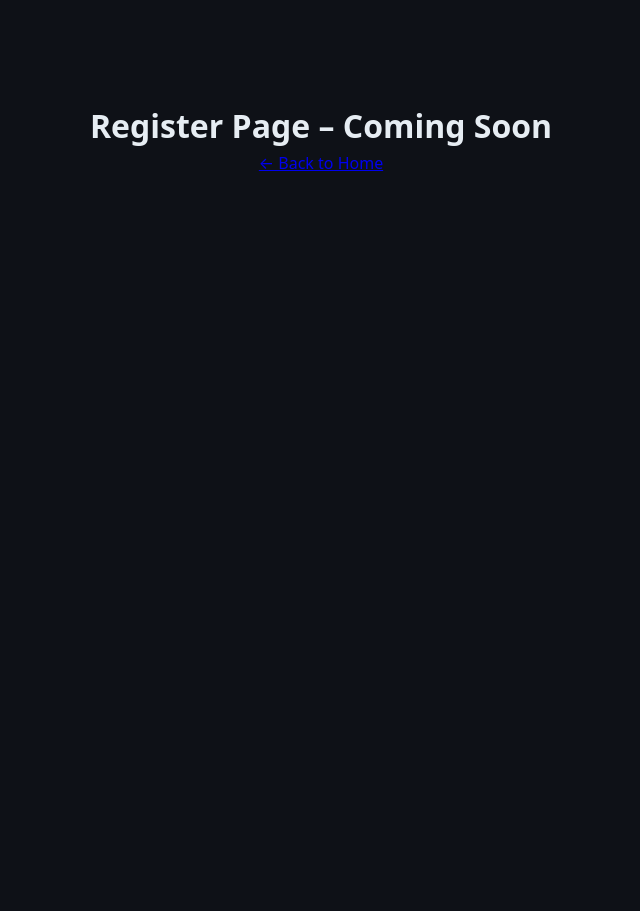
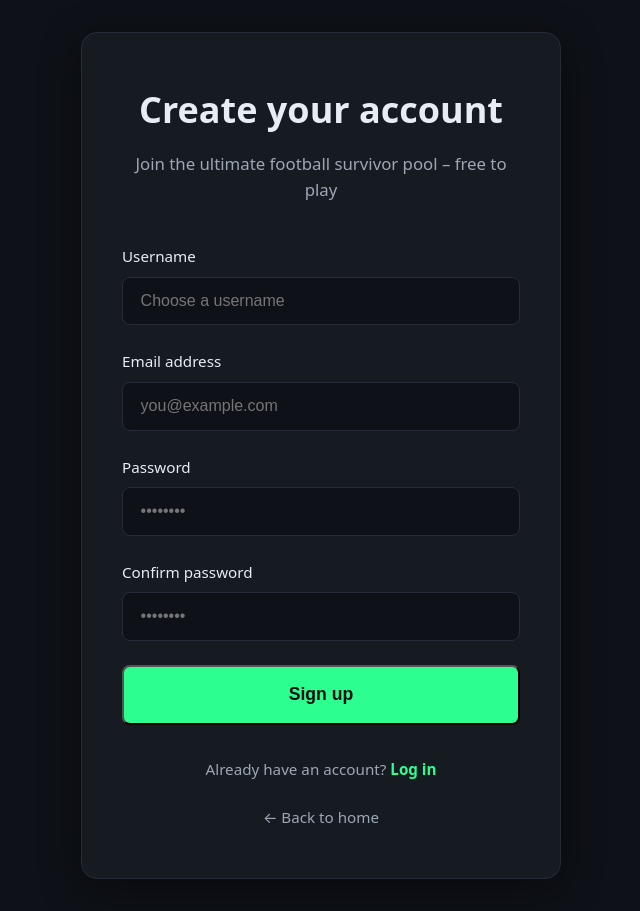
Before and after one commit to harrySavill/LastManStanding, a React (Vite) app: page /register in a window 1280 px wide. Shown: the whole page, without its empty margins (319-959 px from the left). Before the commit the page ends 800 px from the top, so only its background shows below. Built offline with nearby package versions, Linux system fonts and the light colour scheme; the HTML template or start-up script is replaced by a standard one.

Commit message:
created login and register pages

```diff
--- /dev/null
+++ b/src/pages/Login.css
@@ -0,0 +1,125 @@
+/* src/pages/Login.css */
+
+/* Full-page wrapper – same centering as Register */
+.login-page {
+  min-height: 100vh;
+  display: flex;
+  align-items: center;
+  justify-content: center;
+  background: var(--bg-dark);
+  padding: 2rem;
+}
+
+/* Main card/container – identical sizing, border, shadow, etc. */
+.login-container {
+  width: 100%;
+  max-width: 480px;
+  background: var(--bg-secondary);
+  border-radius: 16px;
+  border: 1px solid var(--border-color);
+  padding: 3rem 2.5rem;
+  box-shadow: 0 10px 40px rgba(0, 0, 0, 0.4);
+}
+
+/* Header section */
+.login-header {
+  text-align: center;
+  margin-bottom: 2.5rem;
+}
+
+.login-header h1 {
+  font-size: 2.25rem;
+  margin-bottom: 0.75rem;
+}
+
+.login-header p {
+  color: var(--text-muted);
+  font-size: 1.05rem;
+}
+
+/* Form layout – same spacing and structure */
+.login-form {
+  display: flex;
+  flex-direction: column;
+  gap: 1.5rem;
+}
+
+.form-group {
+  display: flex;
+  flex-direction: column;
+  gap: 0.5rem;
+}
+
+.form-group label {
+  font-size: 0.95rem;
+  font-weight: 500;
+  color: var(--text-primary);
+}
+
+.form-group input {
+  padding: 0.9rem 1.1rem;
+  border-radius: 8px;
+  border: 1px solid var(--border-color);
+  background: var(--bg-dark);
+  color: var(--text-primary);
+  font-size: 1rem;
+  transition: border-color 0.2s;
+}
+
+.form-group input:focus {
+  outline: none;
+  border-color: var(--accent);
+  box-shadow: 0 0 0 3px rgba(44, 255, 143, 0.15);
+}
+
+/* Forgot password link */
+.forgot-password {
+  text-align: center;
+  margin-top: -0.5rem;
+  margin-bottom: 1rem;
+}
+
+.forgot-password .link-accent {
+  font-size: 0.9rem;
+}
+
+/* Footer links */
+.login-footer {
+  text-align: center;
+  margin-top: 2rem;
+  font-size: 0.95rem;
+  color: var(--text-muted);
+}
+
+.link-accent {
+  color: var(--accent);
+  text-decoration: none;
+  font-weight: 600;
+}
+
+.link-accent:hover {
+  text-decoration: underline;
+}
+
+.back-link {
+  display: inline-block;
+  margin-top: 1.5rem;
+  color: var(--text-muted);
+  text-decoration: none;
+  font-size: 0.95rem;
+}
+
+.back-link:hover {
+  color: var(--accent);
+}
+
+/* Responsive adjustments – same as Register */
+@media (max-width: 480px) {
+  .login-container {
+    padding: 2rem 1.5rem;
+  }
+
+  .login-header h1 {
+    font-size: 1.9rem;
+  }
+}
--- a/src/pages/Login.jsx
+++ b/src/pages/Login.jsx
@@ -1,10 +1,59 @@
-function Login() {
+// src/pages/Login.jsx
+import { Link } from 'react-router-dom'
+import './Login.css'
+
+export default function Login() {
   return (
-    <div style={{ padding: '100px', textAlign: 'center' }}>
-      <h1>Login Page – Coming Soon</h1>
-      <a href="/">← Back to Home</a>
+    <div className="login-page">
+      <div className="login-container">
+        <div className="login-header">
+          <h1>Welcome back</h1>
+        </div>
+
+        <form className="login-form">
+          <div className="form-group">
+            <label htmlFor="email">Email address</label>
+            <input
+              type="email"
+              id="email"
+              placeholder="you@example.com"
+              required
+            />
+          </div>
+
+          <div className="form-group">
+            <label htmlFor="password">Password</label>
+            <input
+              type="password"
+              id="password"
+              placeholder="••••••••"
+              required
+            />
+          </div>
+
+          <button type="submit" className="btn primary large">
+            Log in
+          </button>
+
+          <div className="forgot-password">
+            <Link to="/forgot-password" className="link-accent">
+              Forgot password?
+            </Link>
+          </div>
+        </form>
+
+        <div className="login-footer">
+          <p>
+            Don't have an account?{' '}
+            <Link to="/register" className="link-accent">
+              Sign up
+            </Link>
+          </p>
+          <Link to="/" className="back-link">
+            ← Back to home
+          </Link>
+        </div>
+      </div>
     </div>
   )
 }
-
-export default Login
--- /dev/null
+++ b/src/pages/Register.css
@@ -0,0 +1,109 @@
+/* src/pages/Register.css */
+
+.register-page {
+  min-height: 100vh;
+  display: flex;
+  align-items: center;
+  justify-content: center;
+  background: var(--bg-dark);
+  padding: 2rem;
+}
+
+.register-container {
+  width: 100%;
+  max-width: 480px;
+  background: var(--bg-secondary);
+  border-radius: 16px;
+  border: 1px solid var(--border-color);
+  padding: 3rem 2.5rem;
+  box-shadow: 0 10px 40px rgba(0, 0, 0, 0.4);
+}
+
+.register-header {
+  text-align: center;
+  margin-bottom: 2.5rem;
+}
+
+.register-header h1 {
+  font-size: 2.25rem;
+  margin-bottom: 0.75rem;
+}
+
+.register-header p {
+  color: var(--text-muted);
+  font-size: 1.05rem;
+}
+
+.register-form {
+  display: flex;
+  flex-direction: column;
+  gap: 1.5rem;
+}
+
+.form-group {
+  display: flex;
+  flex-direction: column;
+  gap: 0.5rem;
+}
+
+.form-group label {
+  font-size: 0.95rem;
+  font-weight: 500;
+  color: var(--text-primary);
+}
+
+.form-group input {
+  padding: 0.9rem 1.1rem;
+  border-radius: 8px;
+  border: 1px solid var(--border-color);
+  background: var(--bg-dark);
+  color: var(--text-primary);
+  font-size: 1rem;
+  transition: border-color 0.2s;
+}
+
+.form-group input:focus {
+  outline: none;
+  border-color: var(--accent);
+  box-shadow: 0 0 0 3px rgba(44, 255, 143, 0.15);
+}
+
+.register-footer {
+  text-align: center;
+  margin-top: 2rem;
+  font-size: 0.95rem;
+  color: var(--text-muted);
+}
+
+.link-accent {
+  color: var(--accent);
+  text-decoration: none;
+  font-weight: 600;
+}
+
+.link-accent:hover {
+  text-decoration: underline;
+}
+
+.back-link {
+  display: inline-block;
+  margin-top: 1.5rem;
+  color: var(--text-muted);
+  text-decoration: none;
+  font-size: 0.95rem;
+}
+
+.back-link:hover {
+  color: var(--accent);
+}
+
+/* Responsive */
+@media (max-width: 480px) {
+  .register-container {
+    padding: 2rem 1.5rem;
+  }
+
+  .register-header h1 {
+    font-size: 1.9rem;
+  }
+}
--- a/src/pages/Register.jsx
+++ b/src/pages/Register.jsx
@@ -1,10 +1,77 @@
-function Register() {
+// src/pages/Register.jsx
+import { Link } from 'react-router-dom'
+import './Register.css'
+
+export default function Register() {
   return (
-    <div style={{ padding: '100px', textAlign: 'center' }}>
-      <h1>Register Page – Coming Soon</h1>
-      <a href="/">← Back to Home</a>
+    <div className="register-page">
+      <div className="register-container">
+        <div className="register-header">
+          <h1>Create your account</h1>
+          <p>Join the ultimate football survivor pool – free to play</p>
+        </div>
+
+        <form className="register-form">
+          <div className="form-group">
+            <label htmlFor="username">Username</label>
+            <input
+              type="text"
+              id="username"
+              placeholder="Choose a username"
+              required
+              minLength={3}
+              maxLength={20}
+            />
+          </div>
+
+          <div className="form-group">
+            <label htmlFor="email">Email address</label>
+            <input
+              type="email"
+              id="email"
+              placeholder="you@example.com"
+              required
+            />
+          </div>
+
+          <div className="form-group">
+            <label htmlFor="password">Password</label>
+            <input
+              type="password"
+              id="password"
+              placeholder="••••••••"
+              required
+              minLength={8}
+            />
+          </div>
+
+          <div className="form-group">
+            <label htmlFor="confirm-password">Confirm password</label>
+            <input
+              type="password"
+              id="confirm-password"
+              placeholder="••••••••"
+              required
+            />
+          </div>
+
+          <button type="submit" className="btn primary large">
+            Sign up
+          </button>
+        </form>
+
+        <div className="register-footer">
+          <p>
+            Already have an account?{' '}
+            <Link to="/login" className="link-accent">
+              Log in
+            </Link>
+          </p>
+          <Link to="/" className="back-link">
+            ← Back to home
+          </Link>
+        </div>
+      </div>
     </div>
   )
 }
-
-export default Register
```
